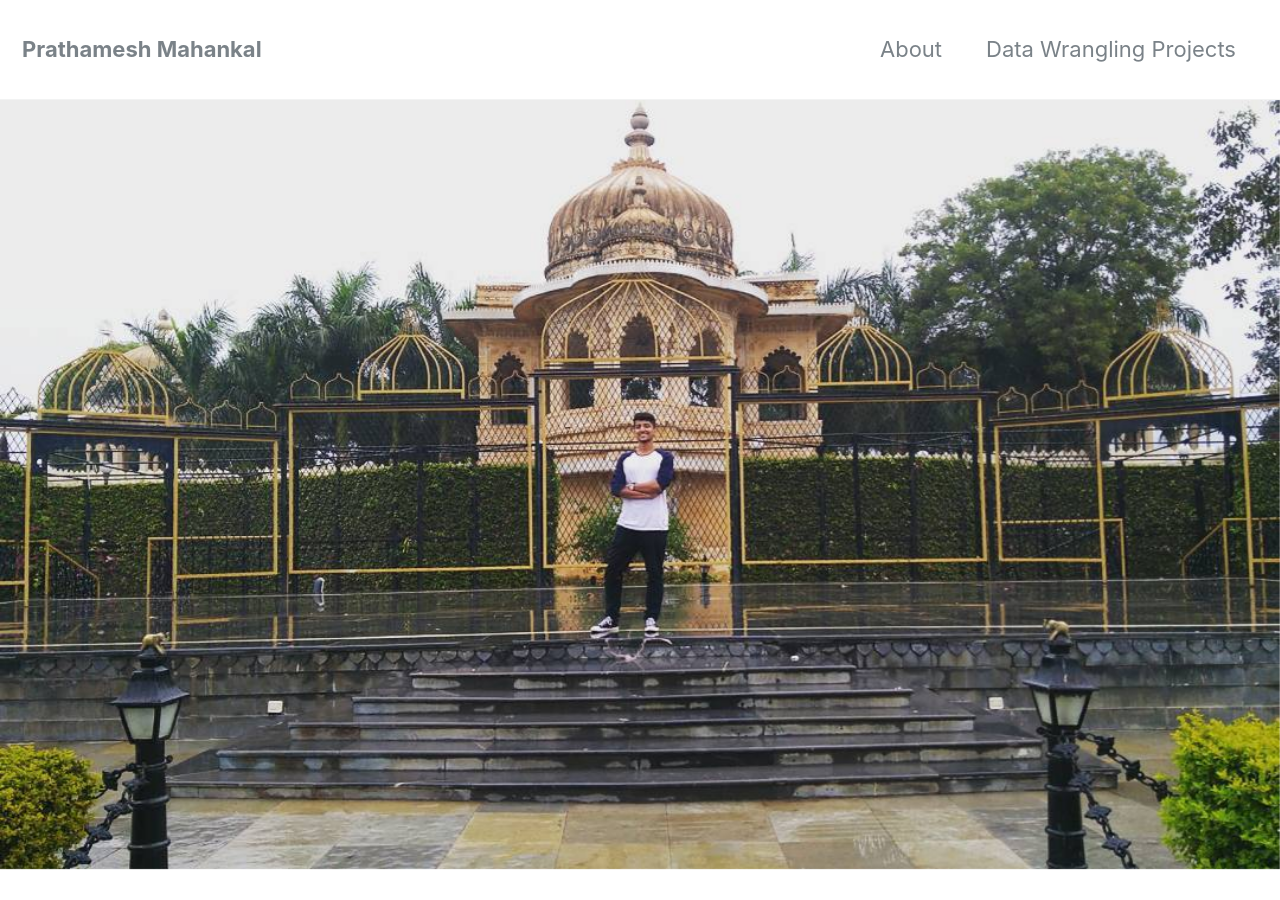
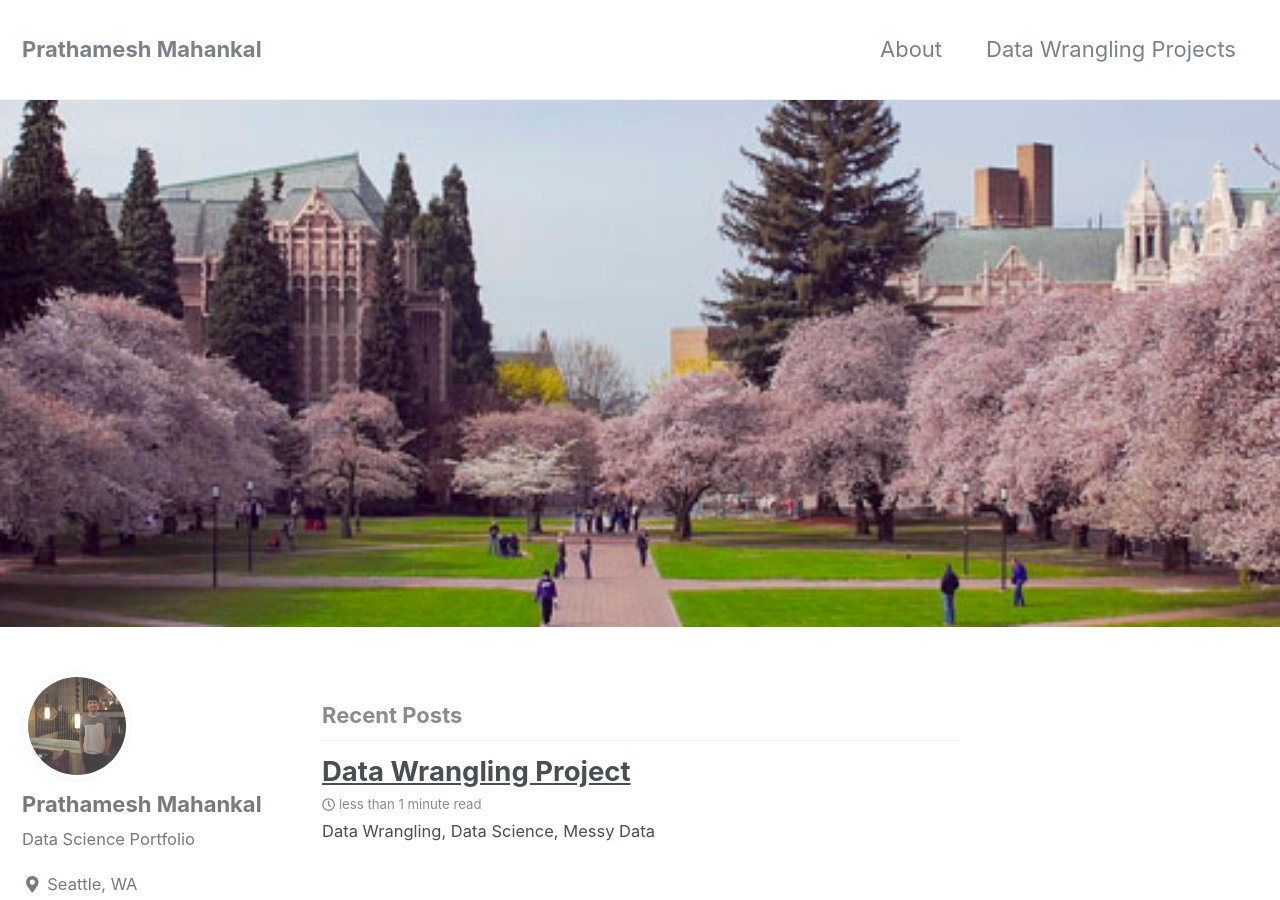
Before and after one commit to prathameshmahankal/prathameshmahankal.github.io, a Jekyll site: the page built from index.html, in a window 1280 px wide and 900 px high. Built offline with Jekyll 4.4.1, drawn with Linux system fonts in a browser that asks for light colours; nearby versions of some CDN libraries; the list of posts is cut into pages by our own code.

Commit message:
Update index.html

```diff
--- a/index.html
+++ b/index.html
@@ -2,5 +2,5 @@
 layout: home
 author_profile: true
 header:
-  image: "/images/home-bg[1].jpg"
+  image: "/images/UW.jpg"
 ---
```
